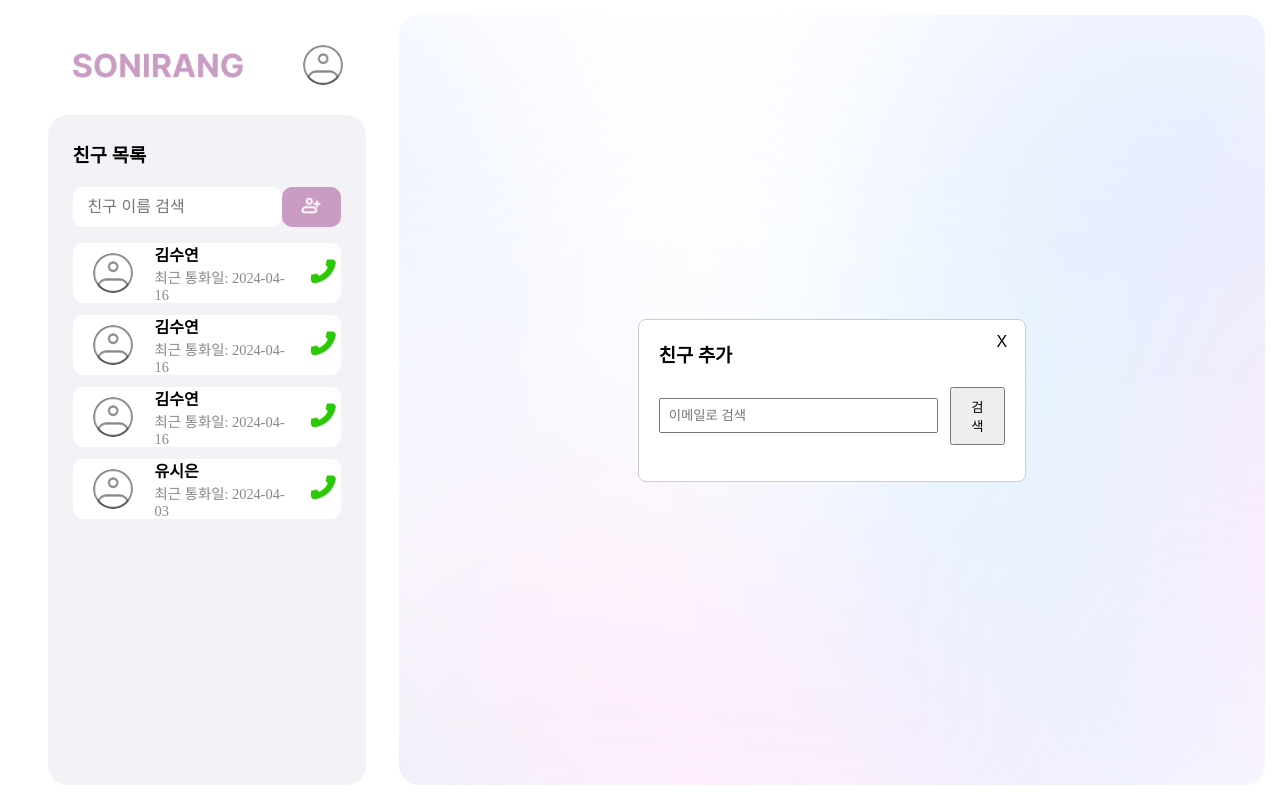
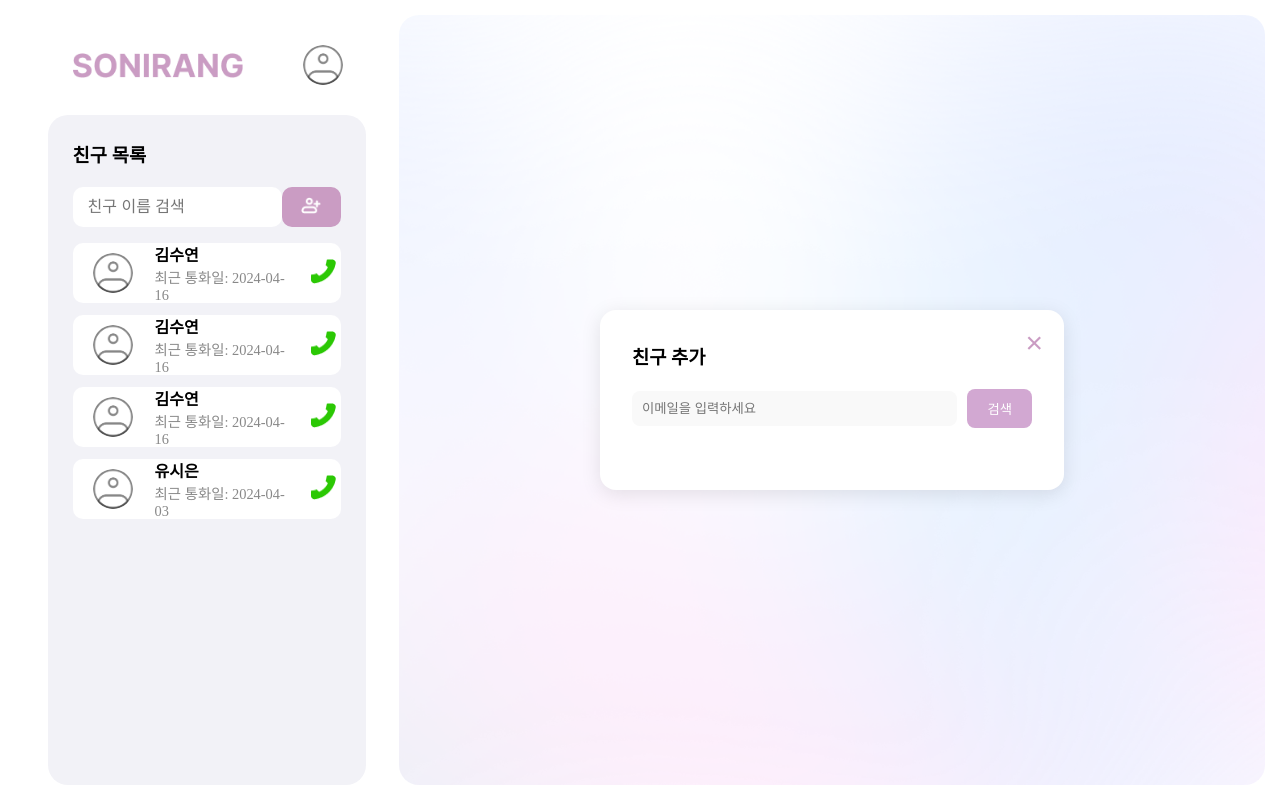
Before and after one commit to SonIRang/SonIRang_frontend, a React (Create React App) app: page / in a window 1280 px wide. Both pictures are taken after a click on the button 311 px from the left and 207 px from the top of the page. Built offline with nearby package versions, Linux system fonts and the light colour scheme.

Commit message:
AddFriendPopup 스타일 변경

```diff
--- a/src/components/AddFriendPopup.js
+++ b/src/components/AddFriendPopup.js
@@ -11,38 +11,45 @@ const dummyUsers = [
 const AddFriendPopup = ({ onClose }) => {
   const [emailInput, setEmailInput] = useState('');
   const [searchResult, setSearchResult] = useState(null);
-  const [searched, setSearched] = useState(false);  // 검색 여부 상태 추가
+  const [searched, setSearched] = useState(false);
 
   const handleSearch = () => {
-    const foundUser = dummyUsers.find(user => user.email === emailInput.trim());
+    const trimmed = emailInput.trim().toLowerCase();
+    const foundUser = dummyUsers.find(user => user.email.toLowerCase() === trimmed);
     setSearchResult(foundUser || null);
-    setSearched(true);  // 검색 버튼 누르면 true로 변경
+    setSearched(true);
   };
 
   const handleAdd = () => {
-    alert(`친구추가: 아직 구현중;;`);
+    alert('친구추가: 구현 중입니다');
   };
 
   return (
-    <PopupWrapper>
-      <CloseButton onClick={onClose}>X</CloseButton>
+    <PopupContainer>
+      <CloseButton onClick={onClose}>×</CloseButton>
       <Title>친구 추가</Title>
 
-      <Container>
+      <SearchContainer>
         <EmailInput
           type="text"
-          placeholder="이메일로 검색"
+          placeholder="이메일을 입력하세요"
           value={emailInput}
           onChange={(e) => {
             setEmailInput(e.target.value);
-            setSearched(false);  // 입력 변경 시 검색 초기화 (메시지 숨기기)
+            setSearched(false);
             setSearchResult(null);
+          }}
+          onKeyDown={(e) => {
+            if (e.key === 'Enter') {
+              handleSearch();
+            }
           }}
         />
         <SearchButton onClick={handleSearch}>검색</SearchButton>
-      </Container>
+      </SearchContainer>
 
-      {searchResult ? (
+      {searched && (
+        searchResult ? (
           <ResultWrapper>
             <UserInfo>
               <ProfileImage
@@ -51,64 +58,78 @@ const AddFriendPopup = ({ onClose }) => {
               />
               <UserName>{searchResult.name}</UserName>
             </UserInfo>
-          <AddButton onClick={handleAdd}>추가</AddButton>
+            <AddButton onClick={handleAdd}>
+              <img alt='친구추가' src='/btnNewFriend.png' />
+            </AddButton>
           </ResultWrapper>
         ) : (
-        searched && <NoResult>검색 결과가 없습니다.</NoResult>  // searched가 true일 때만 표시
+          <NoResult>검색 결과가 없습니다.</NoResult>
+        )
       )}
-    </PopupWrapper>
+    </PopupContainer>
   );
 };
 
 export default AddFriendPopup;
 
-const PopupWrapper = styled.div`
-  border-radius: 8px;
-  padding: 20px;
+const PopupContainer = styled.div`
+width: 400px;
+padding: 32px;
 background-color: #fff;
-  width: 40%;
-  border: 1px solid #ccc;
+border-radius: 16px;
+box-shadow: 0px 4px 20px rgba(0 , 0, 0, 0.1);
 position: relative;
 `;
 
 const CloseButton = styled.button`
   position: absolute;
-  top: 12px;
-  right: 12px;
+  right: 15px;
+  top: 15px;
+  font-size: 30px;
+  background: none;
   border: none;
-  background-color: white;
-  font-size: 16px;
+  color: #CA9CC3;
   cursor: pointer;
 `;
 
 const Title = styled.h3`
-  margin-top: 0;
-  margin-bottom: 20px;
+  margin: 0 0 20px 0;
 `;
 
-const Container = styled.div`
+const SearchContainer = styled.div`
   display: flex;
-  justify-content: space-between;
   align-items: center;
-  margin-bottom: 16px;
+  gap: 10px;
+  margin-bottom: 30px;
 `;
 
 const EmailInput = styled.input`
-  width: 100%;
-  padding: 8px;
-  margin-right: 12px;
-  box-sizing: border-box;
+  flex: 1;
+  padding: 10px;
+  border-radius: 8px;
+  border: none;
+  outline: none;
+  background-color: #f9f9f9;
 `;
 
 const SearchButton = styled.button`
-  padding: 8px 16px;
+  padding: 10px 20px;
+  background-color: #d2a8d2;
+  border: none;
+  border-radius: 8px;
+  color: white;
   cursor: pointer;
+
+  &:hover {
+    background-color: #c194c1;
+  }
 `;
 
 const ResultWrapper = styled.div`
   display: flex;
+  justify-content: space-between;
   align-items: center;
-  justify-content: space-between;
+  margin-bottom: 12px;
 `;
 
 const UserInfo = styled.div`
@@ -117,9 +138,10 @@ const UserInfo = styled.div`
 `;
 
 const ProfileImage = styled.img`
-  width: 40px;
-  height: 40px;
+  width: 48px;
+  height: 48px;
   border-radius: 50%;
+  object-fit: cover;
   margin-right: 12px;
 `;
 
@@ -128,10 +150,20 @@ const UserName = styled.span`
 `;
 
 const AddButton = styled.button`
+  background-color: #d2a8d2;
+  border: none;
+  border-radius: 8px;
+  padding: 8px 12px;
+  font-size: 16px;
+  color: white;
   cursor: pointer;
+
+  &:hover {
+    background-color: #c194c1;
+  }
 `;
 
 const NoResult = styled.p`
   color: #999;
-  margin-top: 0;
+  font-size: 0.9rem;
 `;
```
Lines whose indentation alone changed are shown as unchanged.
